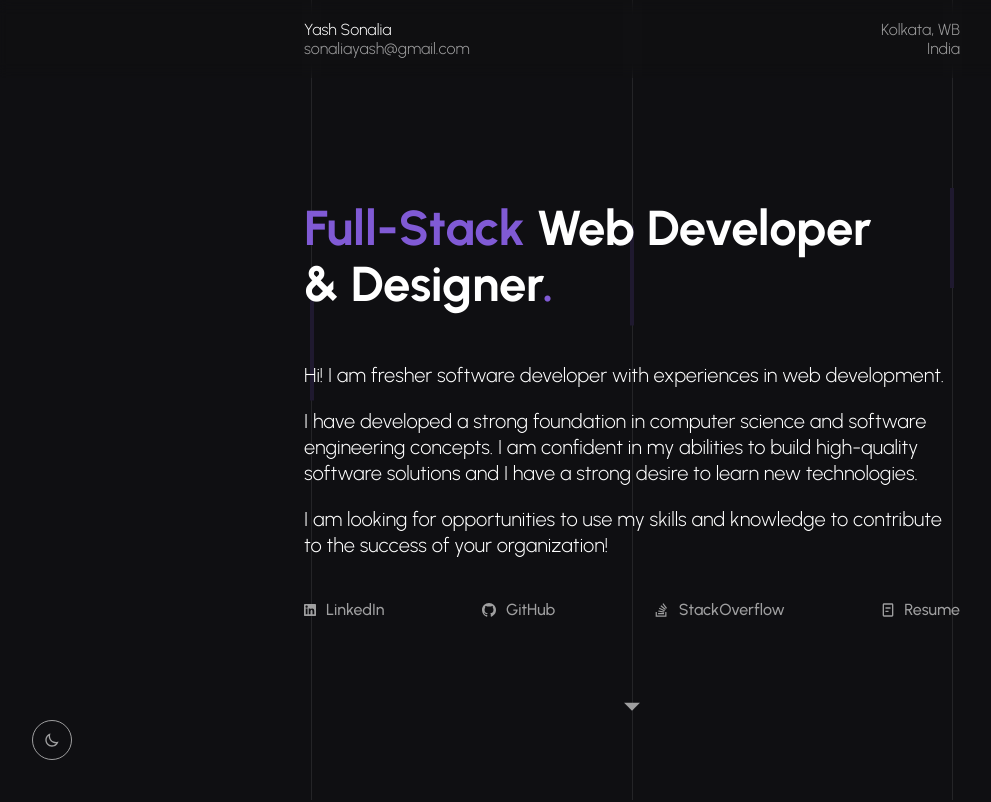
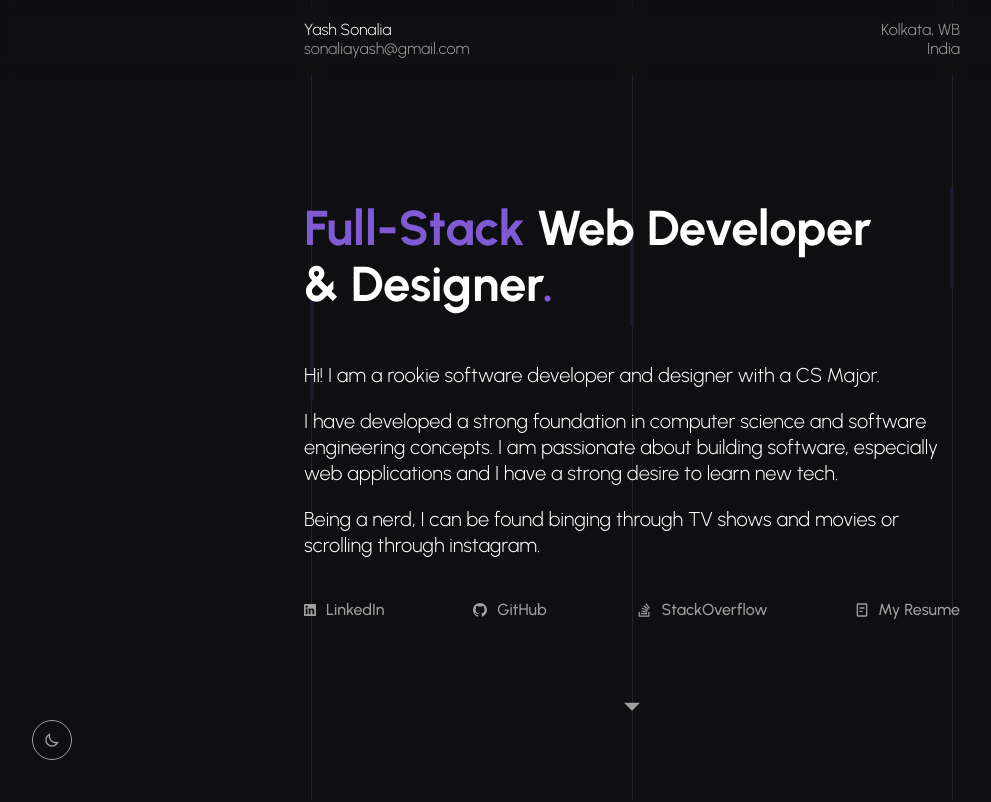
Before and after one commit to mr-sonalia/portfolio, a Next.js app: page / in a window 1280 px wide. Shown: the top 802 px of the page, without its empty margins (8-999 px from the left). Built offline with nearby package versions, Linux system fonts and the light colour scheme.

Commit message:
Updated metadata and make UI improvements

```diff
--- a/animations/RainAnimation/RainAnimation.tsx
+++ b/animations/RainAnimation/RainAnimation.tsx
@@ -15,7 +15,7 @@ const rain = keyframes`
 `;
 
 export const AnimationContainer = styled.div`
-	position: fixed;
+	position: absolute;
 	/* position: absolute; */
 	z-index: -1;
 	top: 0;
--- a/meta/introduction.ts
+++ b/meta/introduction.ts
@@ -1,14 +1,14 @@
 export const introduction = [
 	{
-		text: "Hi! I am fresher software developer with experiences in web development.",
+		text: "Hi! I am a rookie software developer and designer with a CS Major.",
 		key: 1,
 	},
 	{
-		text: "I have developed a strong foundation in computer science and software engineering concepts. I am confident in my abilities to build high-quality software solutions and I have a strong desire to learn new technologies.",
+		text: "I have developed a strong foundation in computer science and software engineering concepts. I am passionate about building software, especially web applications and I have a strong desire to learn new tech.",
 		key: 2,
 	},
 	{
-		text: "I am looking for opportunities to use my skills and knowledge to contribute to the success of your organization!",
+		text: "Being a nerd, I can be found binging through TV shows and movies or scrolling through instagram.",
 		key: 3,
 	},
 ];
--- a/meta/urls.ts
+++ b/meta/urls.ts
@@ -26,7 +26,7 @@ export const heroSectionUrls: {
 	},
 	{
 		key: 3,
-		name: "Resume",
+		name: "My Resume",
 		url: "https://docs.google.com/document/d/1EyJmEWw7su__hOfFPG7cJCyl7ALw6e4U_DiBiItQWLg/edit?usp=sharing",
 		icon: ResumeIcon,
 	},
```
